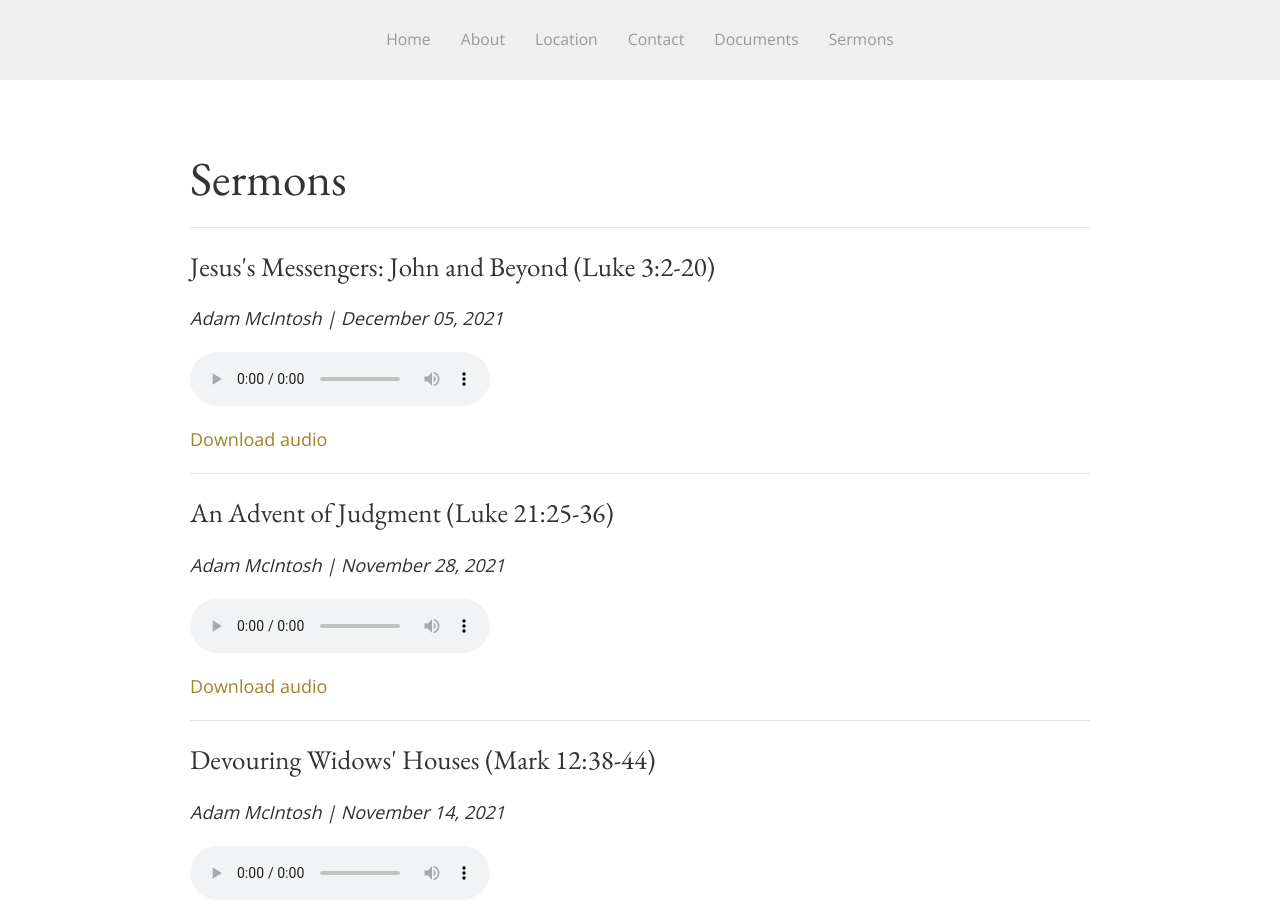
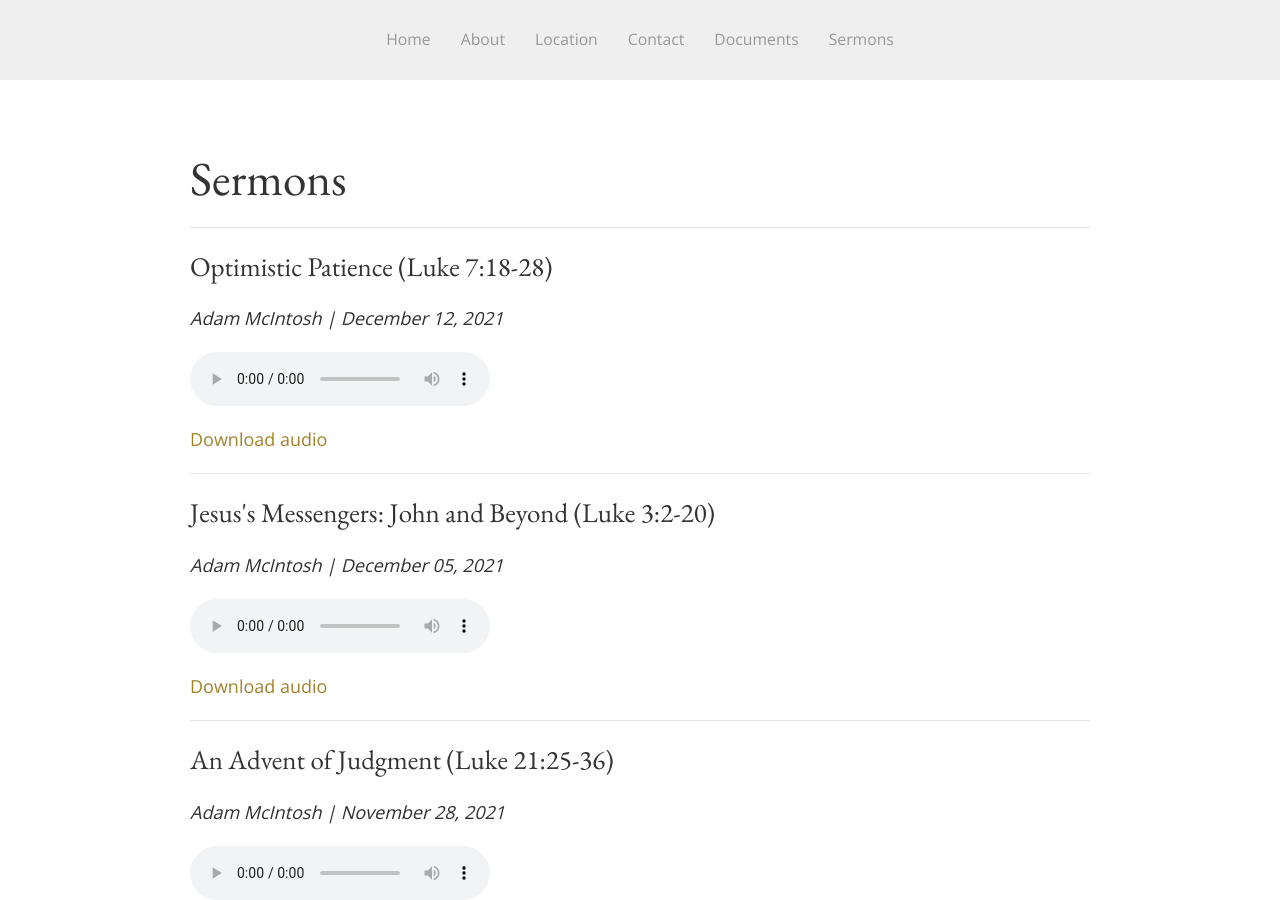
Before and after one commit to SaintDavidsChurch/website, a Jekyll site: the page built from sermons.html, in a window 1280 px wide and 900 px high. Built offline with Jekyll 4.4.1, drawn with Linux system fonts in a browser that asks for light colours.

Commit message:
Updated by InferCMS

```diff
--- a/_data/sermons.yml
+++ b/_data/sermons.yml
@@ -162,3 +162,7 @@
   date: '2021-12-05'
   preacher: Adam McIntosh
   audio_file: https://saintdavids.church/assets/sermons/2021/December/Adam-McIntosh_Dec5-2021_Luke3.2-20.mp3
+- title: Optimistic Patience (Luke 7:18-28)
+  date: '2021-12-12'
+  preacher: Adam McIntosh
+  audio_file: https://saintdavids.church/assets/sermons/2021/December/Adam-McIntosh_Dec12-2021_Luke7.18-28.mp3
```
